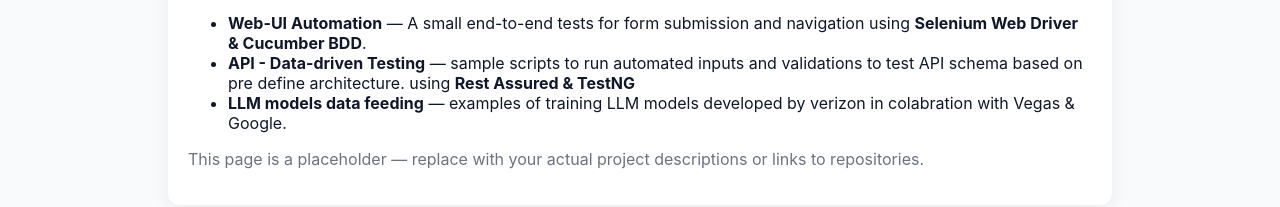
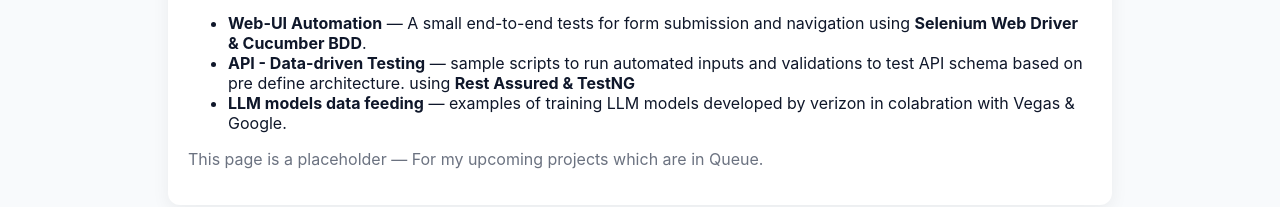
Before and after one commit to ND005/automation-testing-web-gui, a plain HTML site: page projects.html in a window 1280 px wide. Shown: the part 203-410 px from the top of the page. Drawn offline with Linux system fonts and the light colour scheme; sample sign-in values are in the browser's storage.

Commit message:
11/08/2025 : String change in UI

```diff
--- a/projects.html
+++ b/projects.html
@@ -121,8 +121,7 @@
           API schema based on pre define architecture. using <strong>Rest Assured & TestNG</strong></li>
         <li><strong>LLM models data feeding</strong> — examples of training LLM models developed by verizon in colabration with Vegas & Google.</li>
       </ul>
-      <p style="margin-top:12px;color:var(--muted)">This page is a placeholder — replace with your actual project
-        descriptions or links to repositories.</p>
+      <p style="margin-top:12px;color:var(--muted)">This page is a placeholder — For my upcoming projects which are in Queue.</p>
     </section>
   </main>
 
```
